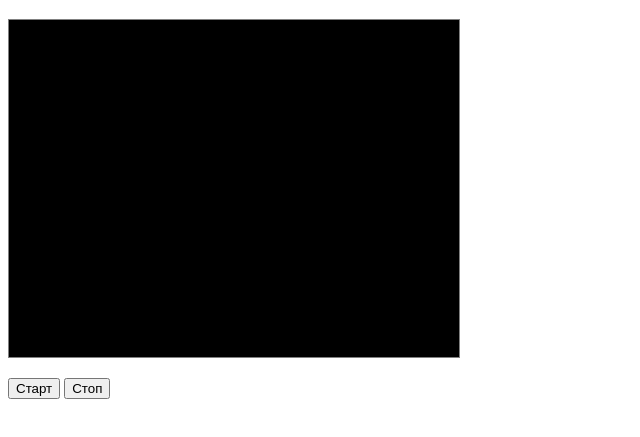
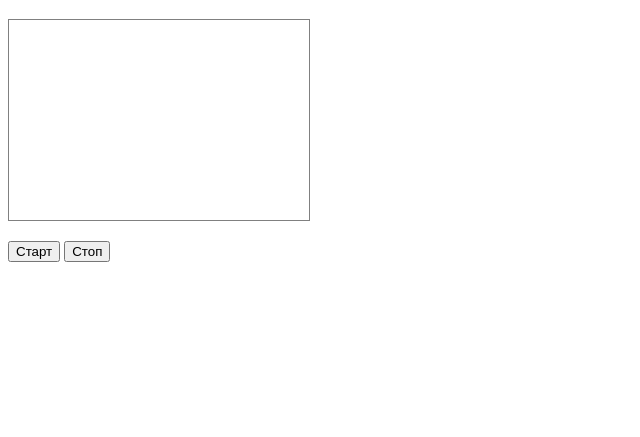
Before and after one commit to w1nterm00n/qr-scanner-3, a plain HTML site: page index.html in a window 1280 px wide. Shown: the part 61-498 px from the top of the page, without its empty margins (0-640 px from the left). Drawn offline with Linux system fonts and the light colour scheme.

Commit message:
deleted changes

```diff
--- a/index.html
+++ b/index.html
@@ -7,13 +7,7 @@
   </head>
   <body>
     <h1>Сканировать QR/штрихкод</h1>
-    <video id="video" playsinline style="
-    width: 100%;
-    max-width: 450px;
-    aspect-ratio: 4/3;
-    border: 1px solid gray;
-    background: #000;
-    "></video>
+    <video id="video" width="300" height="200" style="border:1px solid gray"></video>
     <p id="result"></p>
     <button id="start-btn">Старт</button>
     <button id="stop-btn">Стоп</button>
@@ -31,9 +25,7 @@
 
         codeReader = new BrowserMultiFormatReader();
         try {
-          controls = await codeReader.decodeFromVideoDevice(
-            { facingMode: 'environment' },
-            video, (result, err) => {
+          controls = await codeReader.decodeFromVideoDevice(null, video, (result, err) => {
             if (result) {
               resultElem.textContent = 'Код: ' + result.text;
               controls.stop();
```
